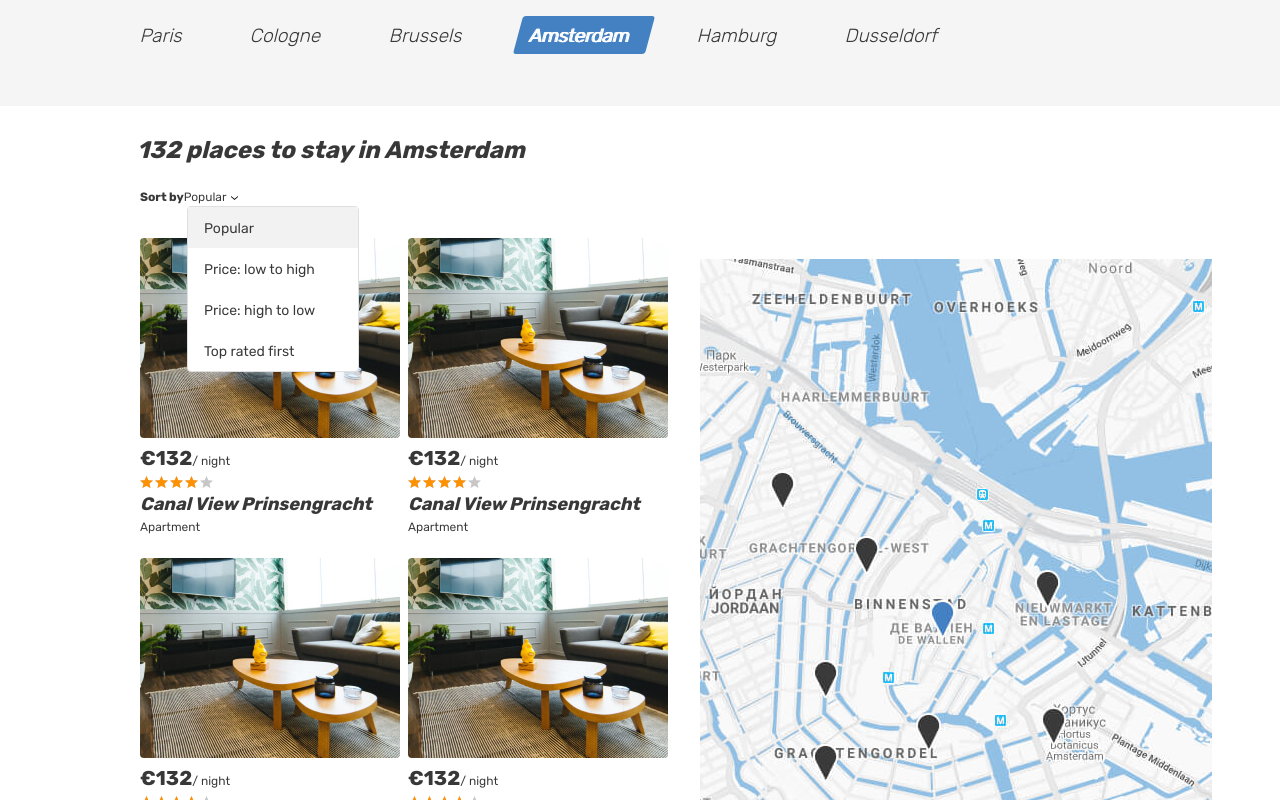
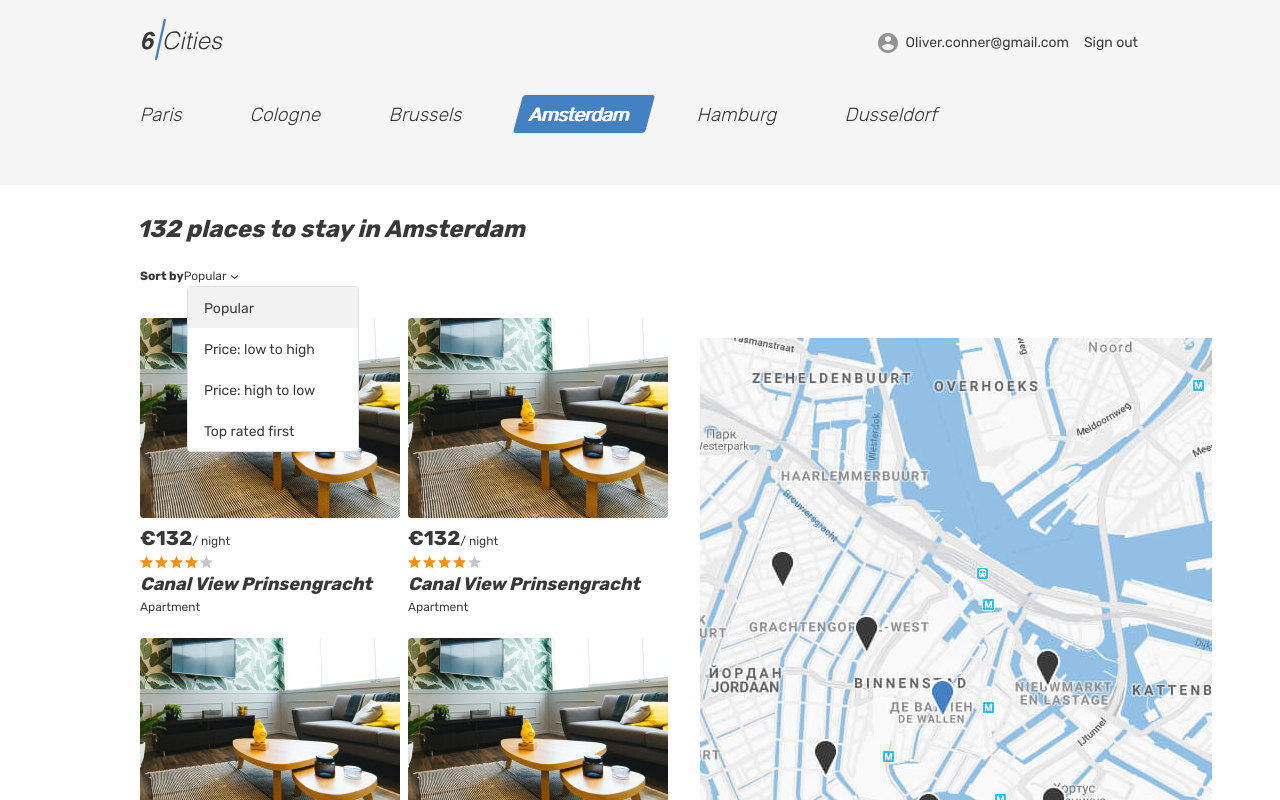
Before and after one commit to htmlacademy-react/828971-six-cities-simple-12, a React (Create React App) app in the folder project/: page / in a window 1280 px wide. Shown: the top 800 px of the page. Built offline with nearby package versions, Linux system fonts and the light colour scheme.

Commit message:
header added

```diff
--- /dev/null
+++ b/project/src/components/globalWrapper/globalWrapper.tsx
@@ -0,0 +1,37 @@
+import React, {PropsWithChildren} from 'react';
+
+function GlobalWrapper({children} : PropsWithChildren) {
+  return (
+    <>
+      <header className="header">
+        <div className="container">
+          <div className="header__wrapper">
+            <div className="header__left">
+              <a className="header__logo-link header__logo-link--active">
+                <img className="header__logo" src="img/logo.svg" alt="6 cities logo" width="81" height="41"/>
+              </a>
+            </div>
+            <nav className="header__nav">
+              <ul className="header__nav-list">
+                <li className="header__nav-item user">
+                  <div className="header__nav-profile">
+                    <div className="header__avatar-wrapper user__avatar-wrapper"></div>
+                    <span className="header__user-name user__name">Oliver.conner@gmail.com</span>
+                  </div>
+                </li>
+                <li className="header__nav-item">
+                  <a className="header__nav-link" href="#">
+                    <span className="header__signout">Sign out</span>
+                  </a>
+                </li>
+              </ul>
+            </nav>
+          </div>
+        </div>
+      </header>
+      {children}
+    </>
+  );
+}
+
+export default GlobalWrapper;
--- a/project/src/pages/loginpage/loginpage.tsx
+++ b/project/src/pages/loginpage/loginpage.tsx
@@ -1,5 +1,8 @@
+import GlobalWrapper from '../../components/globalWrapper/globalWrapper';
+
 function Login(): JSX.Element {
   return (
+    <GlobalWrapper>
       <main className="page__main page__main--login">
         <div className="page__login-container container">
           <section className="login">
@@ -25,6 +28,7 @@
           </section>
         </div>
       </main>
+    </GlobalWrapper>
   );
 }
 export default Login;
--- a/project/src/pages/mainpage/mainpage.tsx
+++ b/project/src/pages/mainpage/mainpage.tsx
@@ -1,4 +1,5 @@
 import Offer from '../../components/offer/offer';
+import GlobalWrapper from '../../components/globalWrapper/globalWrapper';
 
 type mainProps = {
   offers: number;
@@ -6,6 +7,7 @@
 
 function Main({offers} : mainProps): JSX.Element {
   return (
+    <GlobalWrapper>
       <main className="page__main page__main--index">
         <h1 className="visually-hidden">Cities</h1>
         <div className="tabs">
@@ -65,7 +67,6 @@
                 </ul>
               </form>
               <div className="cities__places-list places__list tabs__content">
-
                 <Offer/>
                 <Offer/>
                 <Offer/>
@@ -79,6 +80,7 @@
           </div>
         </div>
       </main>
+    </GlobalWrapper>
   );
 }
 export default Main;
--- a/project/src/pages/residencepage/residencepage.tsx
+++ b/project/src/pages/residencepage/residencepage.tsx
@@ -1,5 +1,8 @@
+import GlobalWrapper from '../../components/globalWrapper/globalWrapper';
+
 function Residence(): JSX.Element {
   return (
+    <GlobalWrapper>
       <main className="page__main page__main--property">
         <section className="property">
           <div className="property__gallery-container container">
@@ -282,6 +285,7 @@
           </section>
         </div>
       </main>
+    </GlobalWrapper>
   );
 }
 export default Residence;
```
Lines whose indentation alone changed are shown as unchanged.
